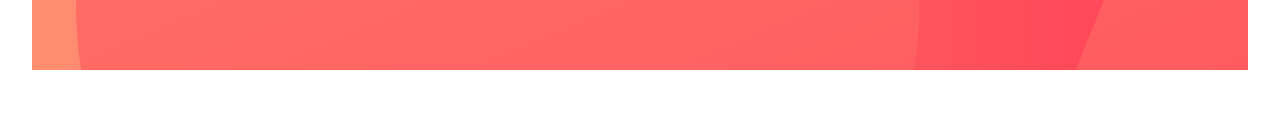
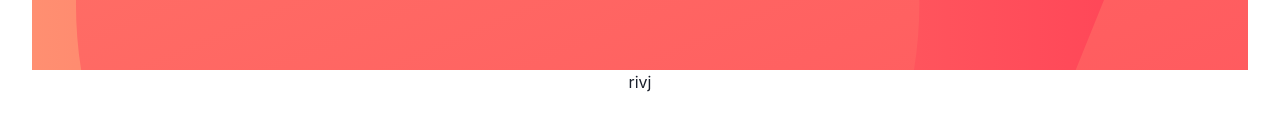
Before and after one commit to sheikhfarook/blogr-landing-page, a React (Vite) app: page / in a window 1280 px wide. Shown: the part 562-692 px from the top of the page. Built offline with nearby package versions, Linux system fonts and the light colour scheme.

Commit message:
import futureDesigned file

```diff
--- a/src/App.jsx
+++ b/src/App.jsx
@@ -1,10 +1,12 @@
 import "./App.css";
 import HeaderTopBar from "./components/header/headertopbar";
+import FutureDesigned from "./components/main/futureDesigned";
 
 function App() {
   return (
     <div>
       <HeaderTopBar />
+      <FutureDesigned />
     </div>
   );
 }
```
